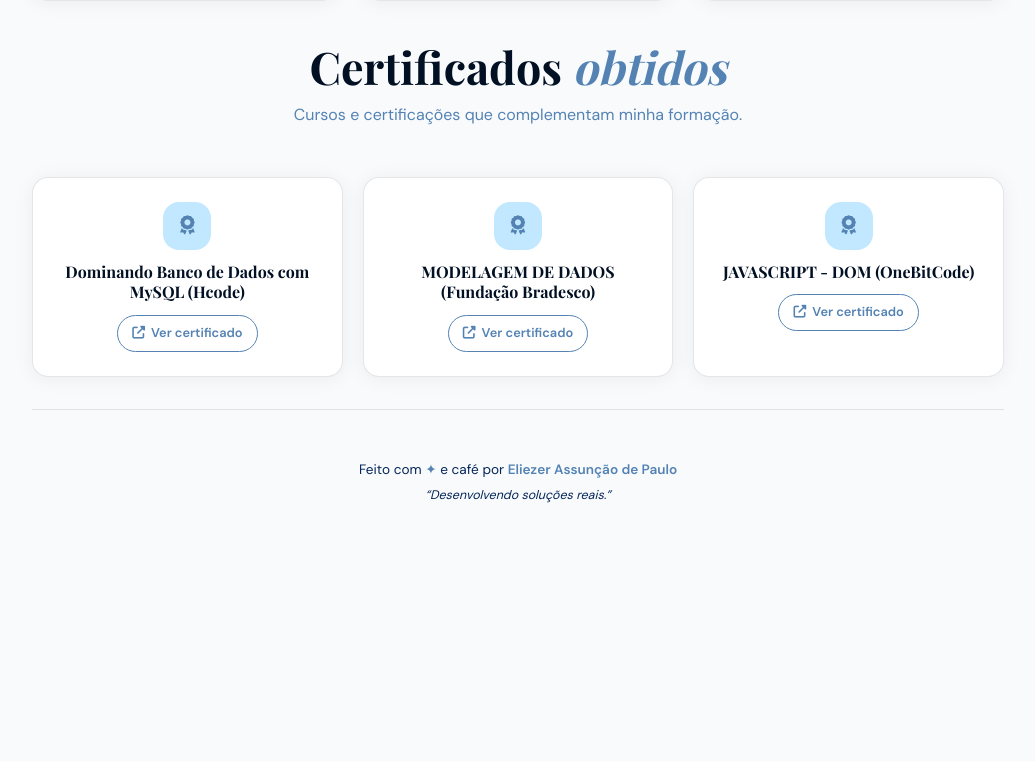
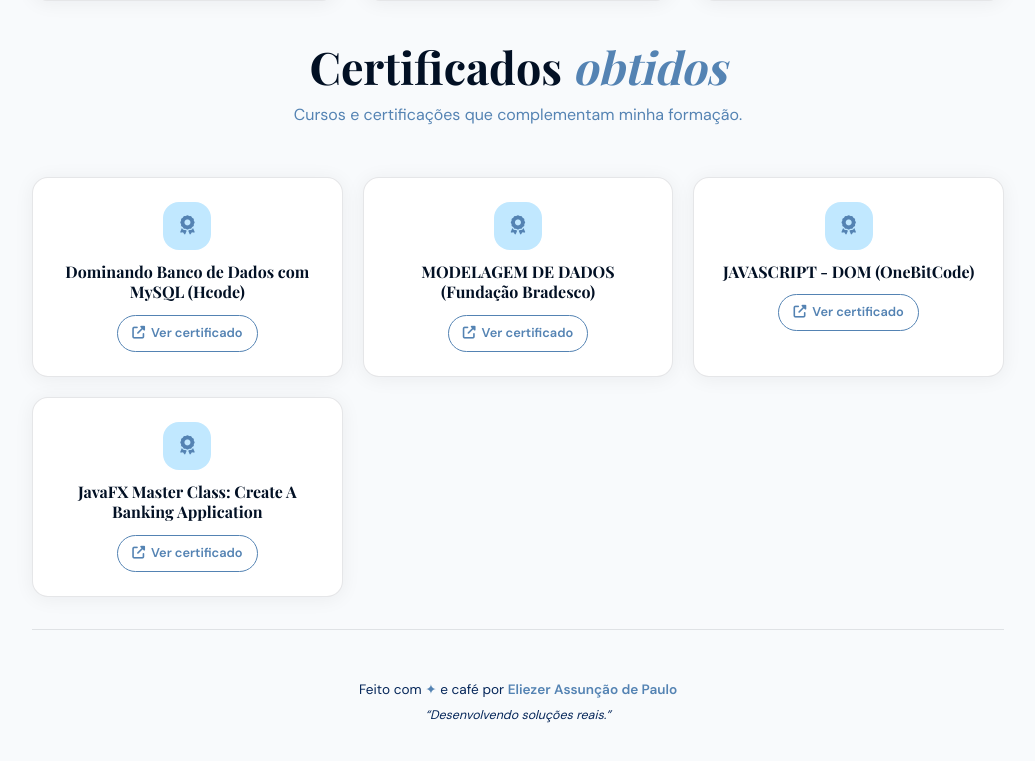
Before and after one commit to eliezer-dev-software-enginner/eliezer-dev, a Next.js app: page / in a window 1280 px wide. Shown: the part 3210-3971 px from the top of the page, without its empty margins (122-1157 px from the left). Before the commit the page ends 3813 px from the top, so only its background shows below. Built offline with nearby package versions, Linux system fonts and the light colour scheme; a web font is replaced by a local one.

Commit message:
feat: adicionado novo certificado

```diff
--- a/app/data.ts
+++ b/app/data.ts
@@ -239,4 +239,9 @@ export const certificates: Certificate[] = [
     urlSource:
       'https://drive.google.com/file/d/1iCNvJ-s2nwiD6W4YEpmrGMD_qDutkjsS/view',
   },
+  {
+    title: 'JavaFX Master Class: Create A Banking Application',
+    urlSource:
+      'https://udemy-certificate.s3.amazonaws.com/pdf/UC-0fa2c887-52c7-418d-80dc-fcdf4edf0acc.pdf',
+  },
 ];
```
